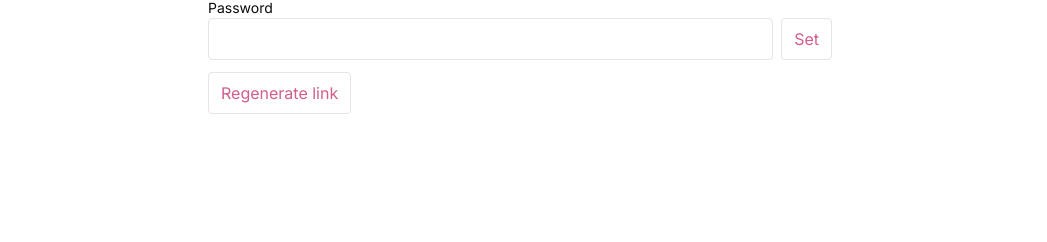
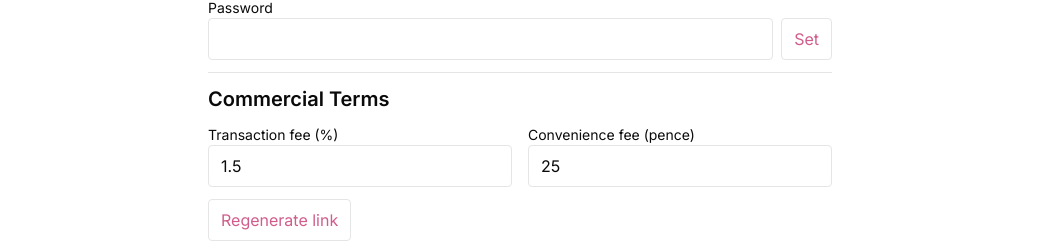
Before and after one commit to talentseek/pb-reports, a Next.js app in the folder parkbunny/: page /reports/1/settings in a window 1280 px wide. Shown: the part 648-890 px from the top of the page, without its empty margins (120-1167 px from the left). Before the commit the page ends 800 px from the top, so only its background shows below. Built offline with nearby package versions, Linux system fonts and the light colour scheme; no server answers; the database is empty; sample sign-in values are in the browser's storage.

Commit message:
feat: show current share password to admins; editable commercial terms per report; persist plaintext password in settings on update

```diff
--- a/parkbunny/src/app/api/reports/[id]/share/route.ts
+++ b/parkbunny/src/app/api/reports/[id]/share/route.ts
@@ -20,7 +20,12 @@ export async function PATCH(req: Request, { params }: { params: { id: string } }
   const data: any = {}
   if (typeof enable === 'boolean') data.shareEnabled = enable
   if (typeof regenerate === 'boolean' && regenerate === true) data.shareCode = generateShareCode()
-  if (typeof password === 'string' && password.length > 0) data.sharePasswordHash = await hashPassword(password)
+  if (typeof password === 'string' && password.length > 0) {
+    data.sharePasswordHash = await hashPassword(password)
+    // also store plaintext in settings for display to admins
+    const settings = (report.settings && typeof report.settings === 'object') ? (report.settings as any) : {}
+    data.settings = { ...settings, sharePasswordPlain: password }
+  }
   if (expiresAt === null) data.shareExpiresAt = null
   if (typeof expiresAt === 'string') data.shareExpiresAt = new Date(expiresAt)
   if (!report.shareCode && (data.shareEnabled || regenerate)) data.shareCode = generateShareCode()
--- a/parkbunny/src/app/api/reports/route.ts
+++ b/parkbunny/src/app/api/reports/route.ts
@@ -43,6 +43,11 @@ export async function POST(req: Request) {
         placesMaxPerType: typeof placesMaxPerType === 'number' ? Math.max(1, Math.min(50, Math.floor(placesMaxPerType))) : 10,
         upliftPercentages: defaultSettings.upliftPercentages,
         signUpRates: defaultSettings.signUpRates,
+        // Commercial terms defaults
+        transactionFeePercent: 1.5,
+        convenienceFeePence: 25,
+        // Store plaintext for convenience (can be changed later)
+        sharePasswordPlain: defaultSharePassword,
       },
       shareEnabled: true,
       shareCode: generateShareCode(),
--- a/parkbunny/src/app/reports/[id]/page.tsx
+++ b/parkbunny/src/app/reports/[id]/page.tsx
@@ -38,6 +38,12 @@ export default async function ReportViewPage({ params }: { params: { id: string
           ) : (
             <p className="text-sm text-gray-500">Sharing disabled</p>
           )}
+          {(() => {
+            const s: any = (report.settings && typeof report.settings === 'object') ? (report.settings as any) : null
+            return s?.sharePasswordPlain ? (
+              <p className="text-xs text-gray-600 mt-1">Current password: <span className="font-medium">{s.sharePasswordPlain}</span></p>
+            ) : null
+          })()}
         </div>
         <div className="flex items-center gap-3">
           {report.shareEnabled && report.shareCode ? (
--- a/parkbunny/src/app/reports/[id]/settings/page.tsx
+++ b/parkbunny/src/app/reports/[id]/settings/page.tsx
@@ -10,6 +10,9 @@ type Settings = {
   postcodesCount?: number
   categoryUplift?: Record<string, number>
   categorySignUp?: Record<string, number>
+  transactionFeePercent?: number
+  convenienceFeePence?: number
+  sharePasswordPlain?: string
 }
 
 export default function ReportSettingsPage({ params }: { params: { id: string } }) {
@@ -41,6 +44,9 @@ export default function ReportSettingsPage({ params }: { params: { id: string }
           postcodesCount: incoming.postcodesCount ?? defaultSettings.postcodesCount,
           categoryUplift: incoming.categoryUplift || {},
           categorySignUp: incoming.categorySignUp || {},
+          transactionFeePercent: incoming.transactionFeePercent ?? 1.5,
+          convenienceFeePence: incoming.convenienceFeePence ?? 25,
+          sharePasswordPlain: incoming.sharePasswordPlain || undefined,
         });
       }
     })();
@@ -189,7 +195,34 @@ export default function ReportSettingsPage({ params }: { params: { id: string }
             <input className="rounded border px-3 py-2 flex-1" type="text" value={sharePassword} onChange={(e) => setSharePassword(e.target.value)} />
             <button type="button" onClick={() => updateShare({ password: sharePassword })} className="rounded border px-3 py-2">Set</button>
           </div>
+          {settings.sharePasswordPlain ? (
+            <p className="text-xs text-gray-600 mt-1">Current password: <span className="font-medium">{settings.sharePasswordPlain}</span></p>
+          ) : null}
         </div>
+      <hr className="my-6" />
+      <h2 className="text-xl font-semibold">Commercial Terms</h2>
+      <div className="grid grid-cols-1 sm:grid-cols-2 gap-4">
+        <div>
+          <label className="block text-sm">Transaction fee (%)</label>
+          <input
+            className="w-full rounded border px-3 py-2"
+            type="number"
+            step={0.1}
+            value={settings.transactionFeePercent ?? 1.5}
+            onChange={(e) => setSettings((s) => ({ ...s, transactionFeePercent: Number(e.target.value) }))}
+          />
+        </div>
+        <div>
+          <label className="block text-sm">Convenience fee (pence)</label>
+          <input
+            className="w-full rounded border px-3 py-2"
+            type="number"
+            step={1}
+            value={settings.convenienceFeePence ?? 25}
+            onChange={(e) => setSettings((s) => ({ ...s, convenienceFeePence: Number(e.target.value) }))}
+          />
+        </div>
+      </div>
         <div className="flex items-center gap-2">
           <button type="button" onClick={() => updateShare({ regenerate: true })} className="rounded border px-3 py-2">Regenerate link</button>
           {shareUrl && <a href={shareUrl} target="_blank" className="text-sm underline">{shareUrl}</a>}
--- a/parkbunny/src/components/report/PublicReportView.tsx
+++ b/parkbunny/src/components/report/PublicReportView.tsx
@@ -387,7 +387,10 @@ export default async function PublicReportView({ report }: { report: any }) {
 
       <CommercialOffer />
 
-      <CommercialTerms />
+      <CommercialTerms
+        transactionFeePercent={Number.isFinite((safeSettings as any).transactionFeePercent) ? (safeSettings as any).transactionFeePercent : 1.5}
+        convenienceFeePence={Number.isFinite((safeSettings as any).convenienceFeePence) ? (safeSettings as any).convenienceFeePence : 25}
+      />
 
       {/* Footer */}
       <footer className="border-t pt-8">
--- a/parkbunny/src/components/report/public/PublicCommercial.tsx
+++ b/parkbunny/src/components/report/public/PublicCommercial.tsx
@@ -82,7 +82,7 @@ export function CommercialOffer() {
   )
 }
 
-export function CommercialTerms() {
+export function CommercialTerms({ transactionFeePercent = 1.5, convenienceFeePence = 25 }: { transactionFeePercent?: number; convenienceFeePence?: number }) {
   return (
     <section className="space-y-4">
       <Card className="border-primary/20">
@@ -109,7 +109,7 @@ export function CommercialTerms() {
                         <div className="text-sm">Transaction fee</div>
                       </TableCell>
                       <TableCell className="text-right">
-                        <div className="text-2xl font-semibold leading-tight text-primary">1.5%</div>
+                        <div className="text-2xl font-semibold leading-tight text-primary">{transactionFeePercent}%</div>
                         <div className="text-xs text-gray-600">Per booking</div>
                       </TableCell>
                     </TableRow>
@@ -118,7 +118,7 @@ export function CommercialTerms() {
                         <div className="text-sm">Convenience fee</div>
                       </TableCell>
                       <TableCell className="text-right">
-                        <div className="text-2xl font-semibold leading-tight text-primary">25p</div>
+                        <div className="text-2xl font-semibold leading-tight text-primary">{convenienceFeePence}p</div>
                         <div className="text-xs text-gray-600">Per booking</div>
                       </TableCell>
                     </TableRow>
```
